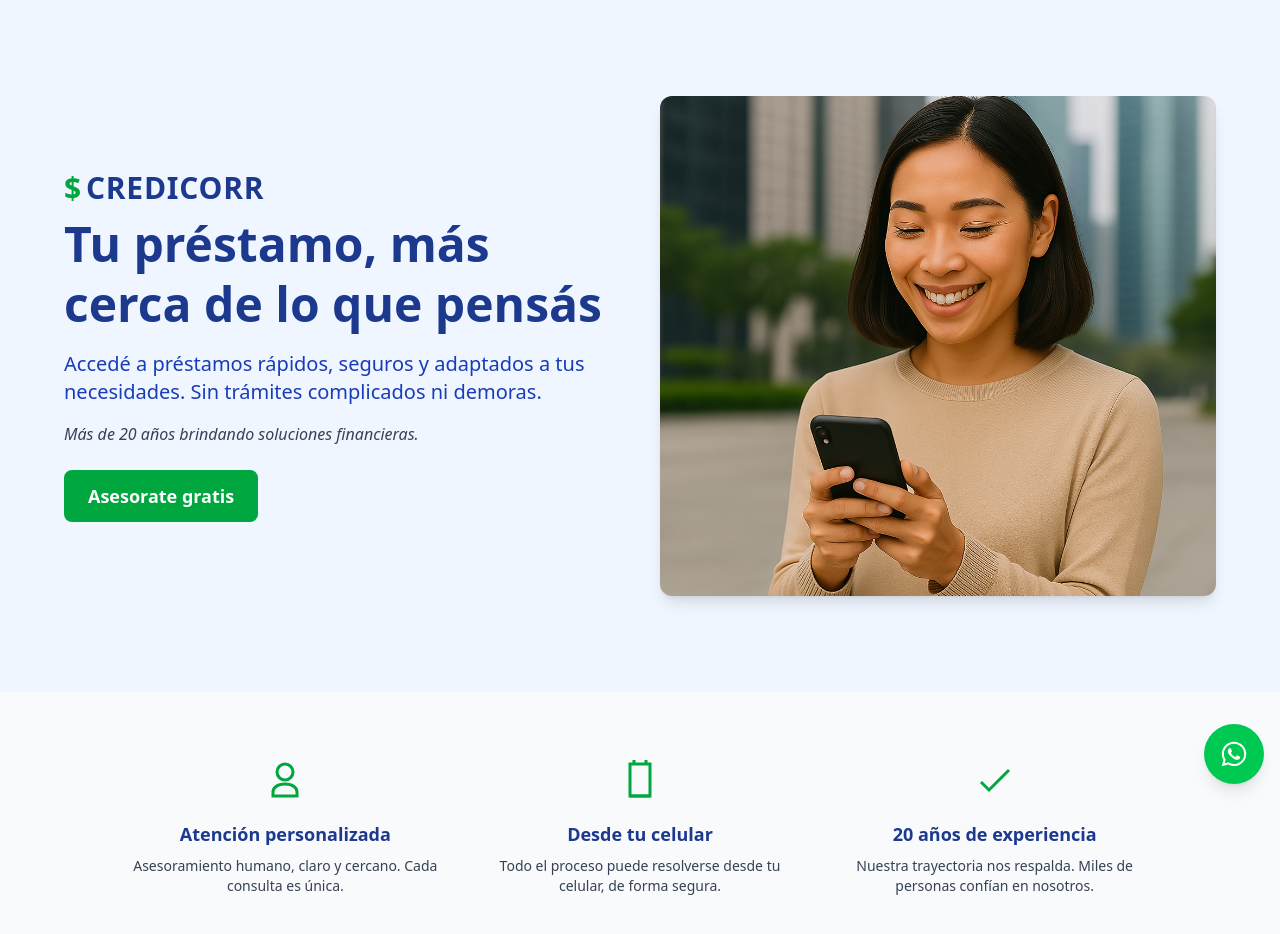
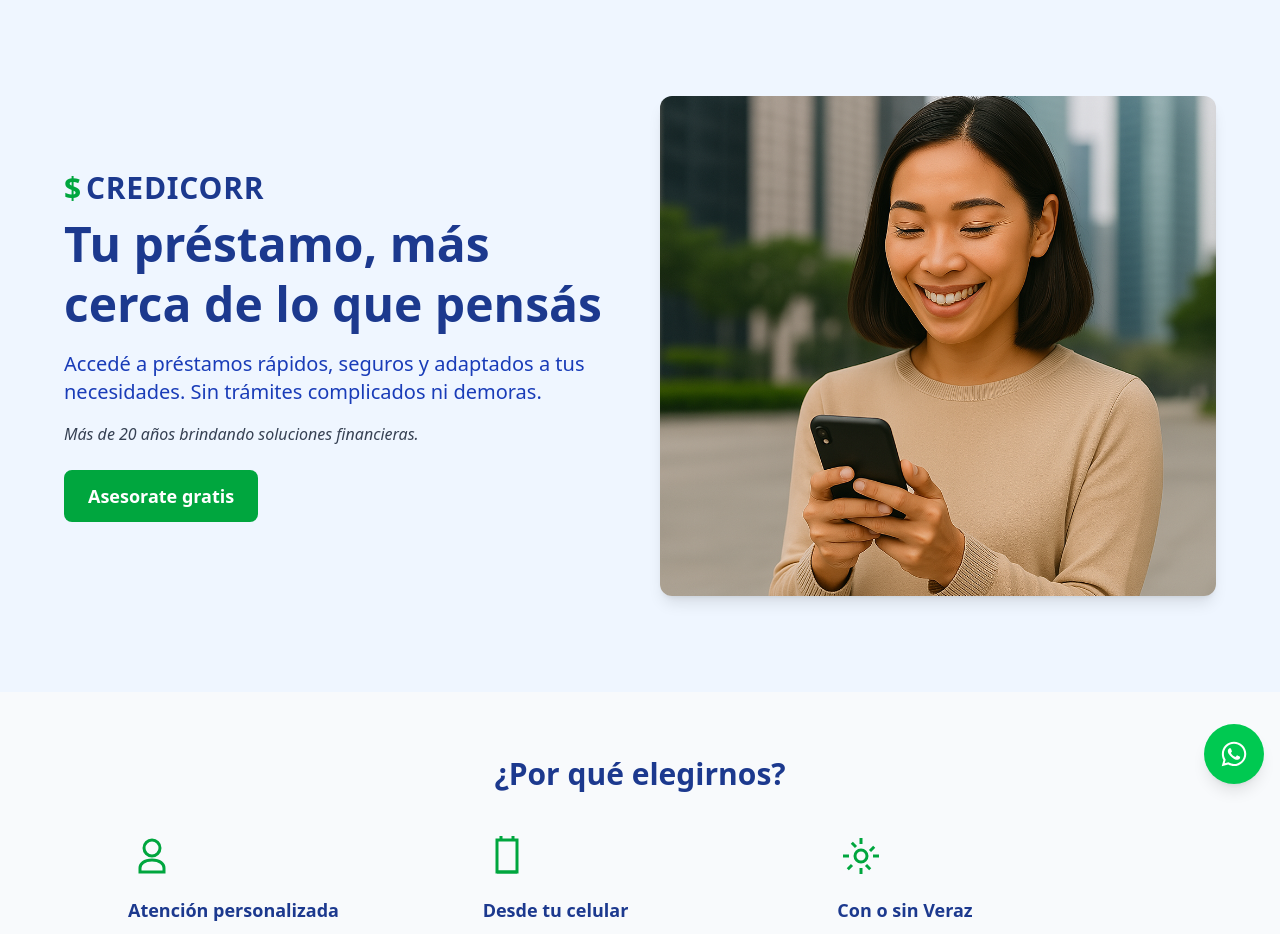
Before and after one commit to sarodruiz/landing-page-credicorr, a React (Vite) app: page / in a window 1280 px wide. Shown: the top 934 px of the page. Built offline with nearby package versions, Linux system fonts and the light colour scheme.

Commit message:
modified features section

```diff
--- a/src/components/FeaturesSection.jsx
+++ b/src/components/FeaturesSection.jsx
@@ -2,9 +2,13 @@ function InfoSection() {
   return (
     <section className="bg-slate-50 py-16 px-6 md:px-16">
       <div className="max-w-5xl mx-auto">
-        <div className="grid grid-cols-1 md:grid-cols-3 gap-10 text-center md:text-left">
+        <h2 className="text-2xl md:text-3xl font-bold text-blue-900 text-center mb-10">
+          ¿Por qué elegirnos?
+        </h2>
+
+        <div className="grid grid-cols-1 md:grid-cols-3 gap-10 gap-y-12 text-center md:text-left">
           {/* Feature 1 */}
-          <div className="flex flex-col items-center text-center">
+          <div className="flex flex-col items-center text-center md:items-start md:text-left">
             <div className="text-green-600 mb-4">
               <svg
                 className="w-12 h-12"
@@ -20,16 +24,16 @@ function InfoSection() {
                 />
               </svg>
             </div>
-            <h4 className="font-semibold text-lg mb-2 text-blue-900">
+            <h3 className="font-semibold text-lg mb-2 text-blue-900">
               Atención personalizada
-            </h4>
+            </h3>
             <p className="text-sm text-gray-700">
               Asesoramiento humano, claro y cercano. Cada consulta es única.
             </p>
           </div>
 
           {/* Feature 2 */}
-          <div className="flex flex-col items-center text-center">
+          <div className="flex flex-col items-center text-center md:items-start md:text-left">
             <div className="text-green-600 mb-4">
               <svg
                 className="w-12 h-12"
@@ -42,17 +46,17 @@ function InfoSection() {
                 <path strokeWidth="1.5" d="M9 2v2m6-2v2M7 20h10" />
               </svg>
             </div>
-            <h4 className="font-semibold text-lg mb-2 text-blue-900">
+            <h3 className="font-semibold text-lg mb-2 text-blue-900">
               Desde tu celular
-            </h4>
+            </h3>
             <p className="text-sm text-gray-700">
               Todo el proceso puede resolverse desde tu celular, de forma
               segura.
             </p>
           </div>
 
-          {/* Feature 3 */}
-          <div className="flex flex-col items-center text-center">
+          {/* Feature 3 actualizada */}
+          <div className="flex flex-col items-center text-center md:items-start md:text-left">
             <div className="text-green-600 mb-4">
               <svg
                 className="w-12 h-12"
@@ -61,15 +65,24 @@ function InfoSection() {
                 viewBox="0 0 24 24"
                 stroke="currentColor"
               >
-                <path strokeWidth="1.5" d="M5 13l4 4L19 7" />
+                <path
+                  strokeWidth="1.5"
+                  d="M12 3v3m6.6 1.4l-2.1 2.1M21 12h-3m-1.4 6.6l-2.1-2.1M12 21v-3M5.4 18.6l2.1-2.1M3 12h3m1.4-6.6l2.1 2.1"
+                />
+                <circle
+                  cx="12"
+                  cy="12"
+                  r="3"
+                  stroke="currentColor"
+                  strokeWidth="1.5"
+                />
               </svg>
             </div>
-            <h4 className="font-semibold text-lg mb-2 text-blue-900">
-              20 años de experiencia
-            </h4>
+            <h3 className="font-semibold text-lg mb-2 text-blue-900">
+              Con o sin Veraz
+            </h3>
             <p className="text-sm text-gray-700">
-              Nuestra trayectoria nos respalda. Miles de personas confían en
-              nosotros.
+              Soluciones financieras a tu medida. Sin complicaciones ni vueltas.
             </p>
           </div>
         </div>
```
